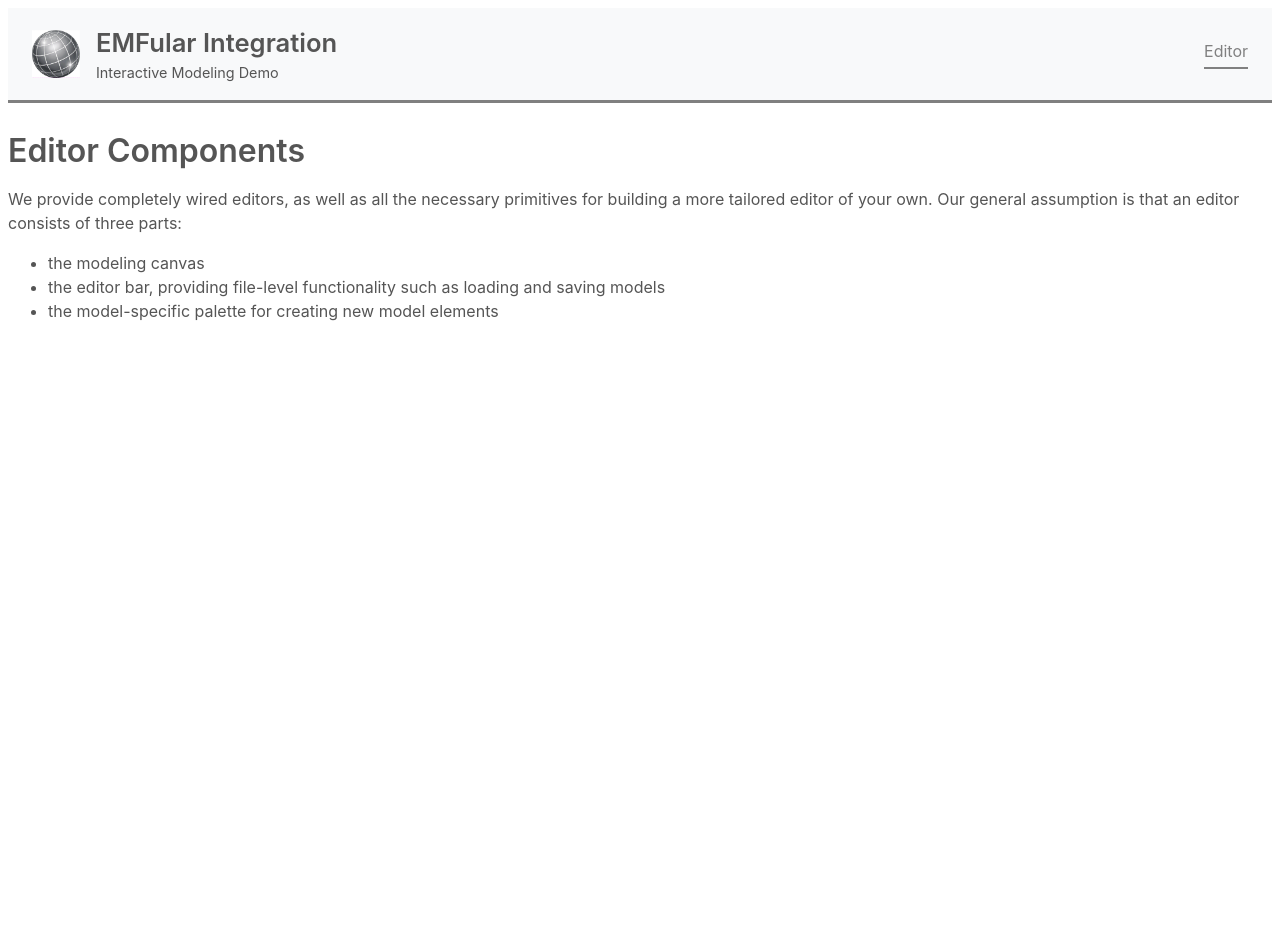
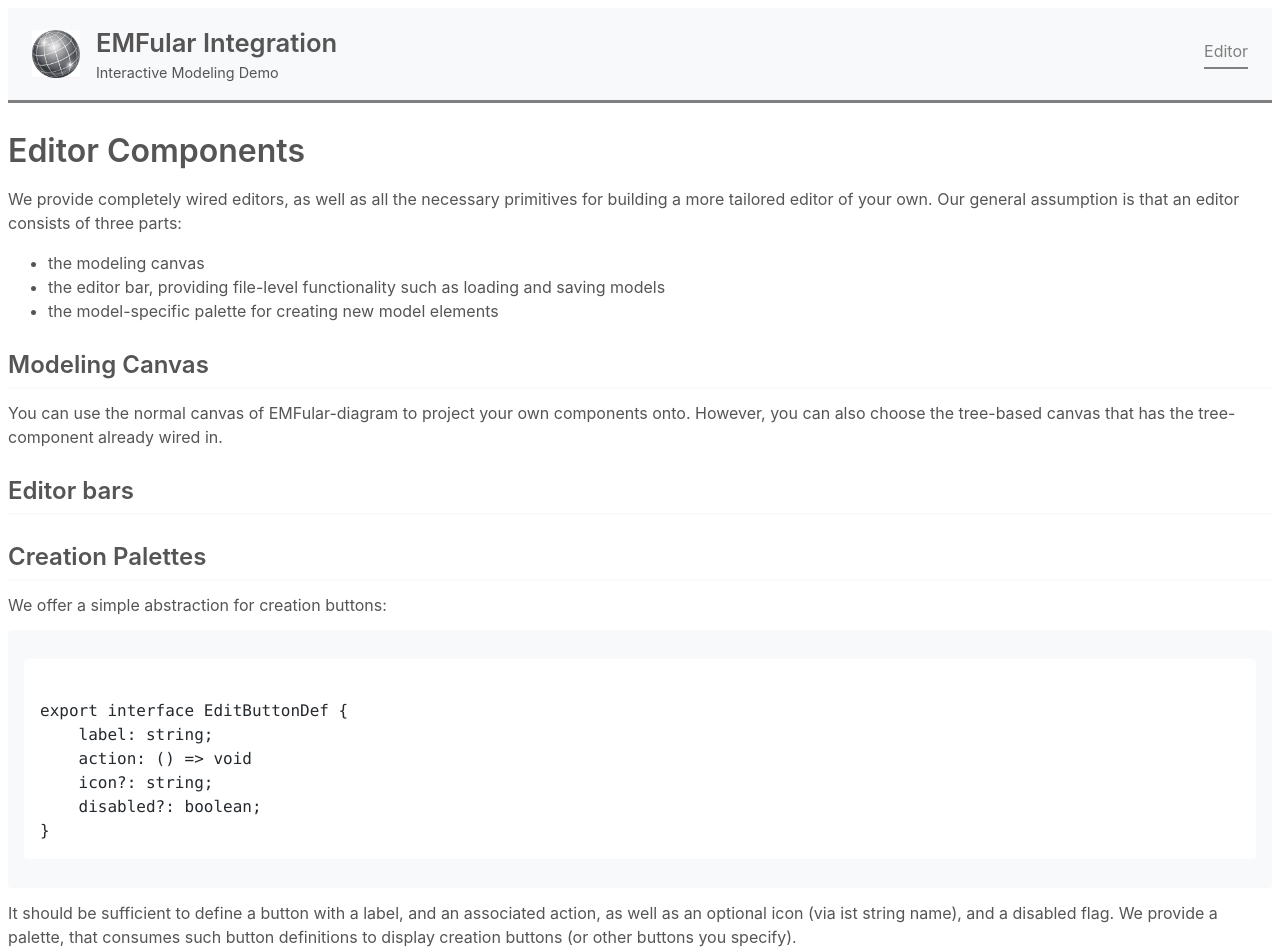
Before and after one commit to softlang/EMFular-integration, an Angular app in the folder demo/: page /editor in a window 1280 px wide. Shown: the top 952 px of the page. Before the commit the page ends 800 px from the top, so only its background shows below. Built offline with nearby package versions, Linux system fonts and the light colour scheme.

Commit message:
Explanation of palette

```diff
--- /dev/null
+++ b/demo/src/app/content/editor/editor.component.code.ts
@@ -0,0 +1,7 @@
+export const editButtonDef = `
+export interface EditButtonDef {
+    label: string;
+    action: () => void
+    icon?: string;
+    disabled?: boolean;
+}`
--- a/demo/src/app/content/editor/editor.component.html
+++ b/demo/src/app/content/editor/editor.component.html
@@ -9,3 +9,27 @@
     <li>the editor bar, providing file-level functionality such as loading and saving models</li>
     <li>the model-specific palette for creating new model elements</li>
 </ul>
+
+<h2>Modeling Canvas</h2>
+
+<p>
+    You can use the normal canvas of EMFular-diagram to project your own components onto.
+    However, you can also choose the tree-based canvas that has the tree-component already wired in.
+</p>
+
+<!--<tree-canvas>
+
+</tree-canvas> -->
+
+<h2>Editor bars</h2>
+
+
+
+<h2>Creation Palettes</h2>
+
+<p>We offer a simple abstraction for creation buttons:</p>
+<demo-highlighted-code [code]="editButtonDef"></demo-highlighted-code>
+<p>
+    It should be sufficient to define a button with a label, and an associated action, as well as an optional icon (via ist string name), and a disabled flag.
+    We provide a palette, that consumes such button definitions to display creation buttons (or other buttons you specify).
+</p>
--- a/demo/src/app/content/editor/editor.component.ts
+++ b/demo/src/app/content/editor/editor.component.ts
@@ -1,11 +1,16 @@
 import { Component } from '@angular/core';
+import {HighlightedCodeComponent} from "../../layout/highlighted-code/highlighted-code.component";
+import {editButtonDef} from "./editor.component.code";
 
 @Component({
   selector: 'demo-editor',
-  imports: [],
+  imports: [
+    HighlightedCodeComponent
+  ],
   templateUrl: './editor.component.html',
   styleUrl: './editor.component.css'
 })
 export class EditorComponent {
 
+  protected readonly editButtonDef = editButtonDef;
 }
```
